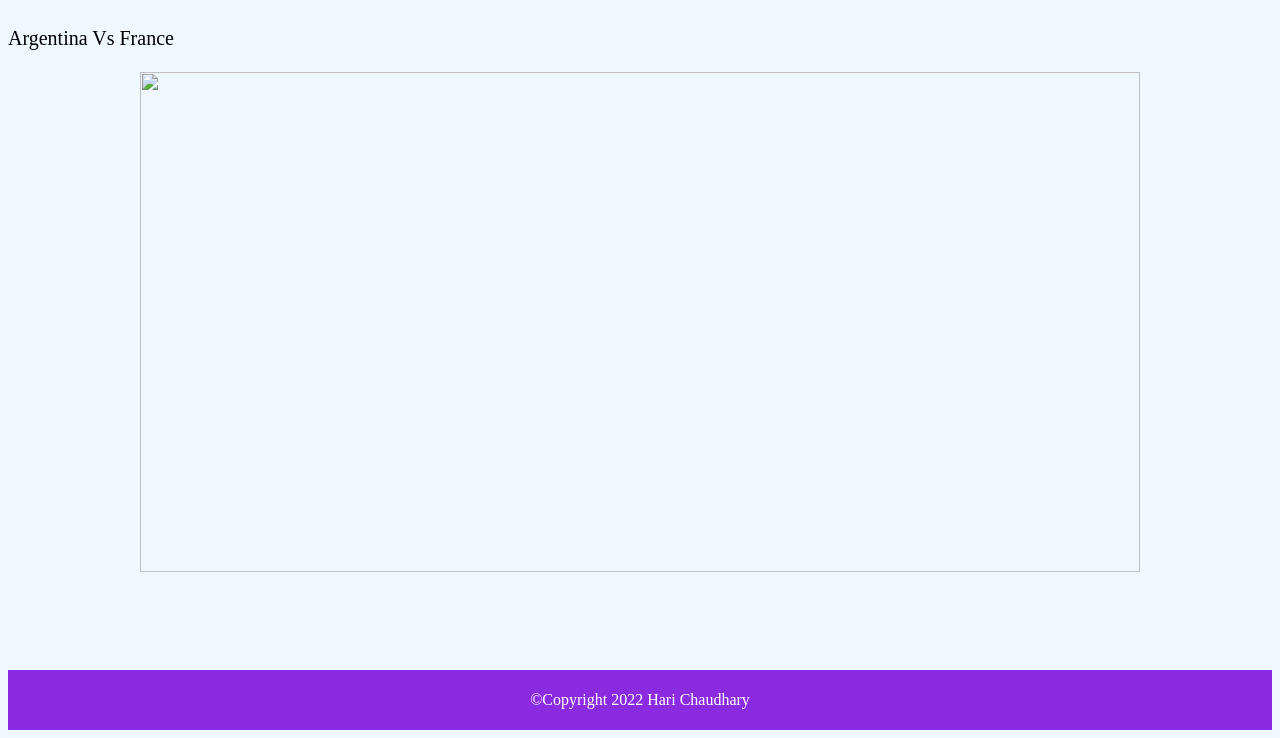
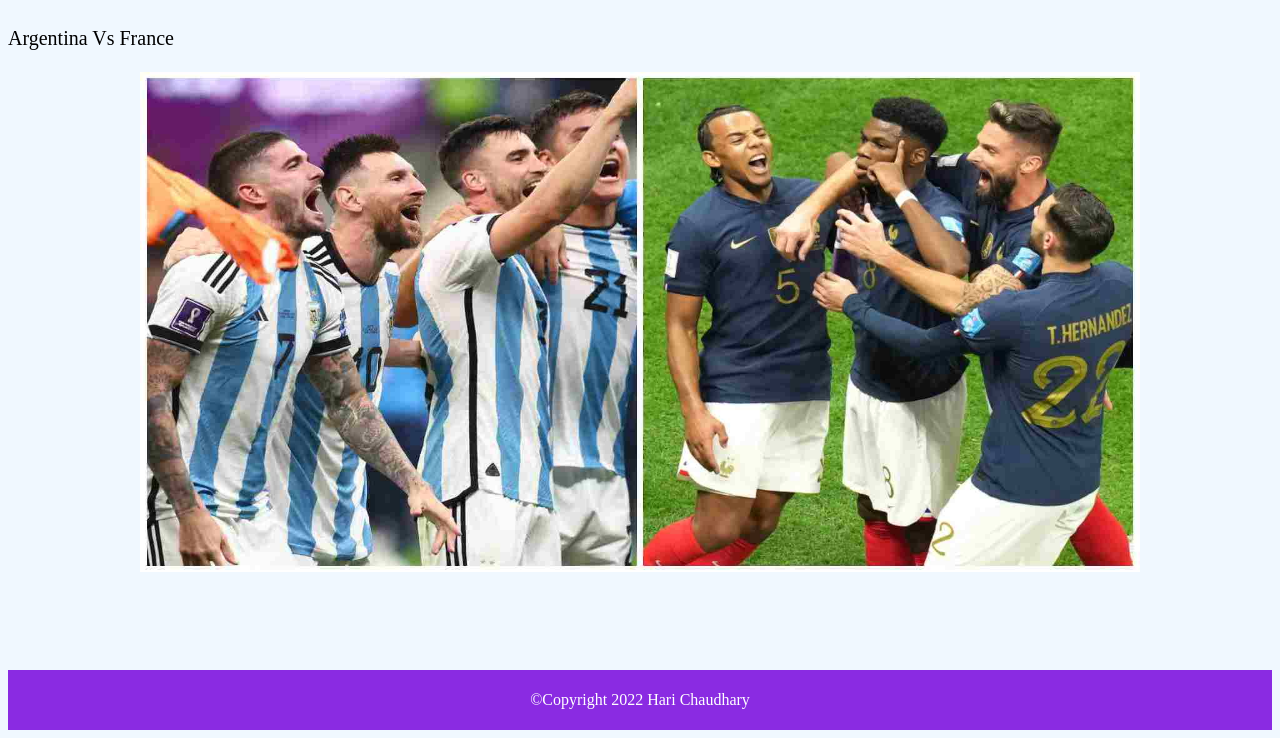
Before and after one commit to harich726/my-website, a plain HTML site: page interest.html in a window 1280 px wide. Shown: the part 469-1207 px from the top of the page. Drawn offline with Linux system fonts and the light colour scheme.

Commit message:
Update interest.html

```diff
--- a/interest.html
+++ b/interest.html
@@ -38,7 +38,7 @@
 <p style="clear: both;">
 <p style="text-align: ce; color:blue; font-size: 30px;;">Worldcup Mood</p>
 <p style="text-align: left;font-size: 20px;">Argentina Vs France</p>
-<h5><img src="img/wc.jpg" height="500" width="1000" ></h5>
+<h5><img src="wc.jpg" height="500" width="1000" ></h5>
 
 <br><br><br><br>
 <footer>
```
